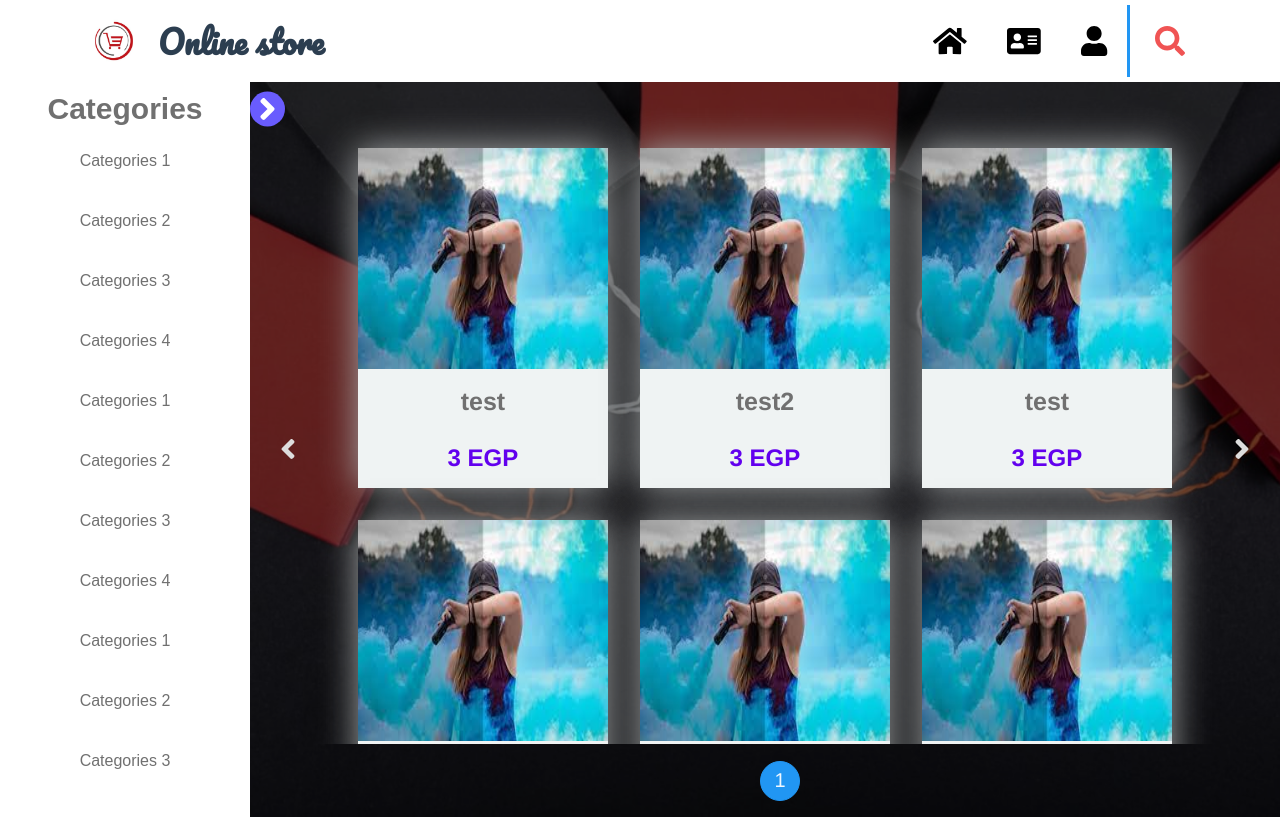
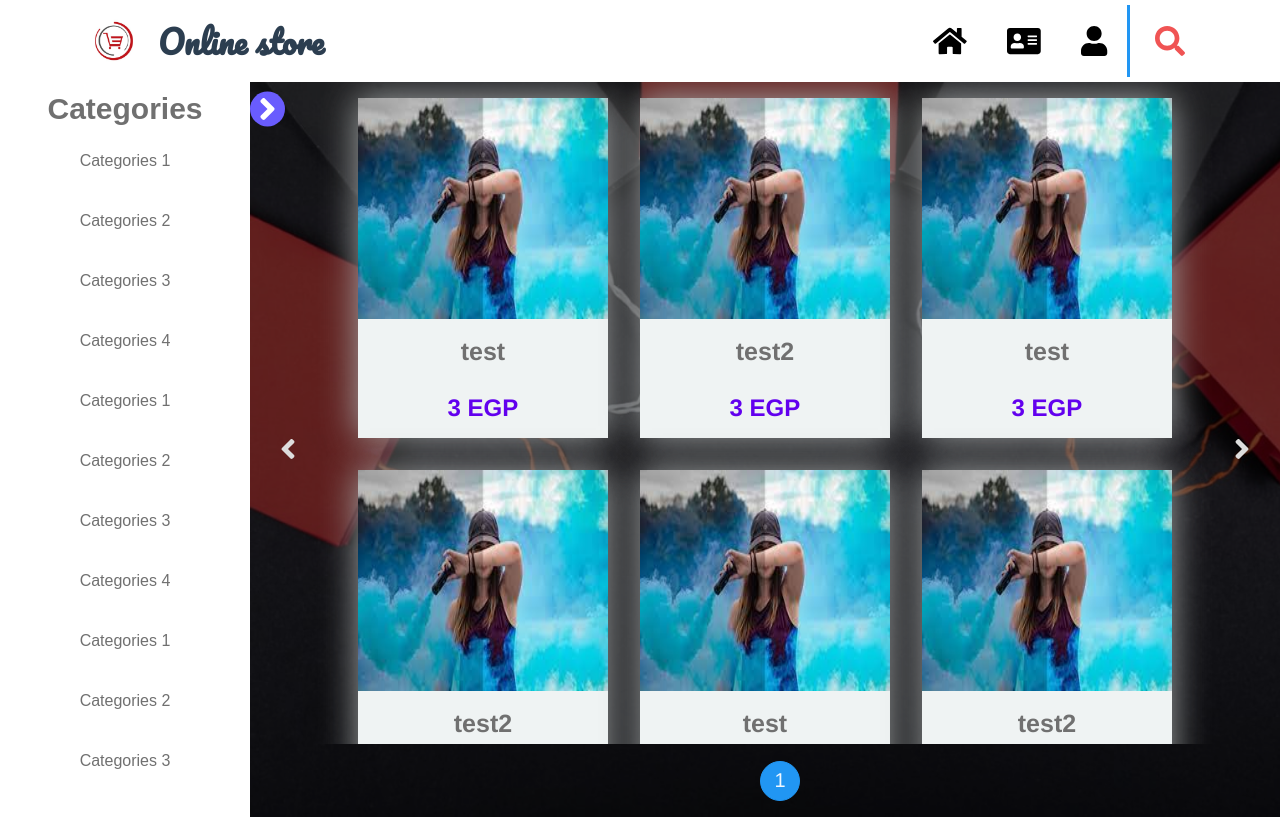
Before and after one commit to SE-Alex-Project/store-web, a Vue app: page / in a window 1280 px wide. Built offline with nearby package versions, Linux system fonts and the light colour scheme; a web font is replaced by a local one.

Commit message:
some details

```diff
--- a/src/components/cartitemnew.vue
+++ b/src/components/cartitemnew.vue
@@ -305,7 +305,7 @@ export default {
 .CartShow {
   width: 100%;
   height: 70vh;
-  padding: 50px;
+  padding: 0 50px;
   background-color: var(--transparent-color);
   color: white;
   display: flex;
--- a/src/views/Home.vue
+++ b/src/views/Home.vue
@@ -354,7 +354,7 @@ export default {
   transform: translate(-50%, -50%);
   width: 93%;
   height: 90%;
-  padding: 50px;
+  padding: 0 50px;
   background-color: var(--transparent-color);
   color: white;
   display: flex;
```
